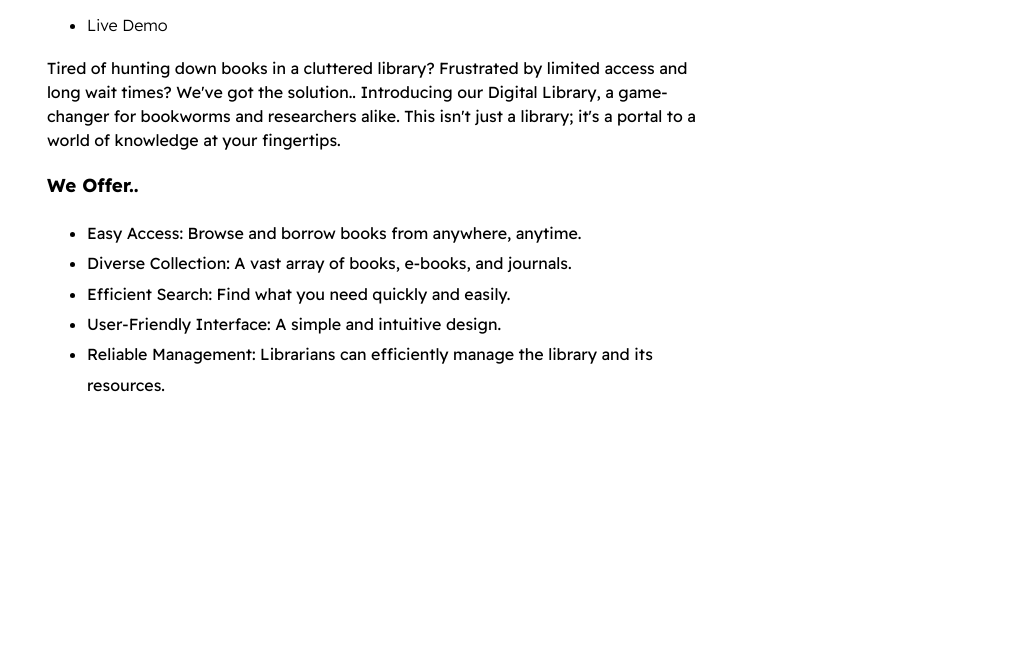
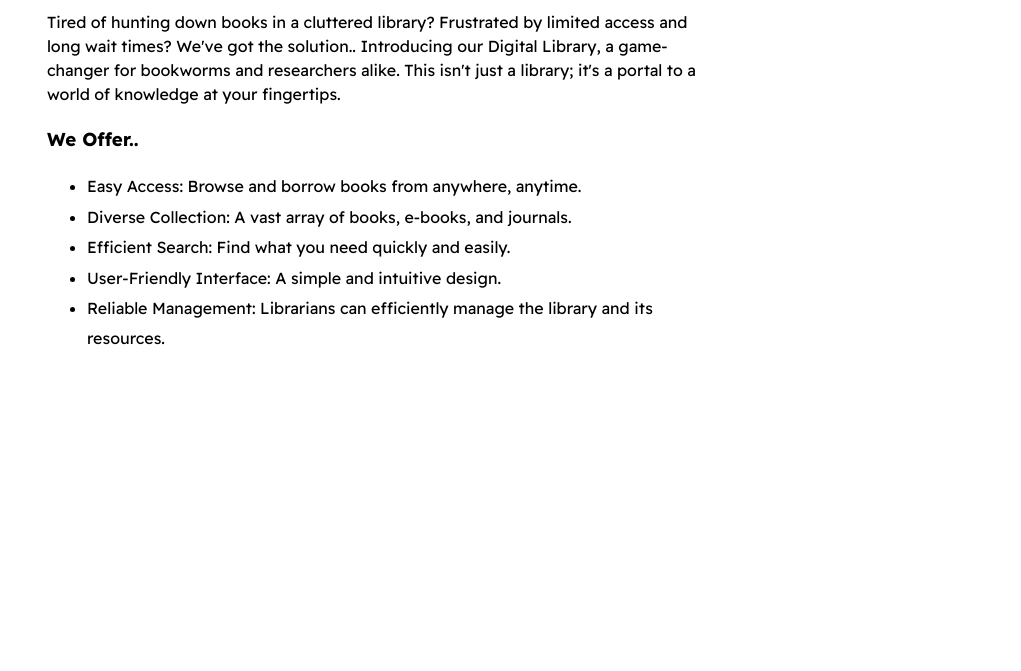
Before and after one commit to alanoud-ealjedea/MyResumePaper, a plain HTML site: page p.html in a window 1280 px wide. Shown: the part 129-800 px from the top of the page, without its empty margins (259-1280 px from the left). Drawn offline with Linux system fonts and the light colour scheme.

Commit message:
Update p.html
removed L.D

```diff
--- a/p.html
+++ b/p.html
@@ -14,9 +14,6 @@
             <a href="index.html">&#x2190; Go Back</a>
             <h1>Digital Library: A New Era of Reading</h1>
 
-            <ul>
-                <li><a href="J">Live Demo</a></li>
-            </ul>
             <p>Tired of hunting down books in a cluttered library? Frustrated by limited access and long wait times? We've got the solution.. Introducing our Digital Library, a game-changer for bookworms and researchers alike. This isn't just a library; it's a portal to a world of knowledge at your fingertips.</p>
             <h3>We Offer..</h3>
             <ul>
```
